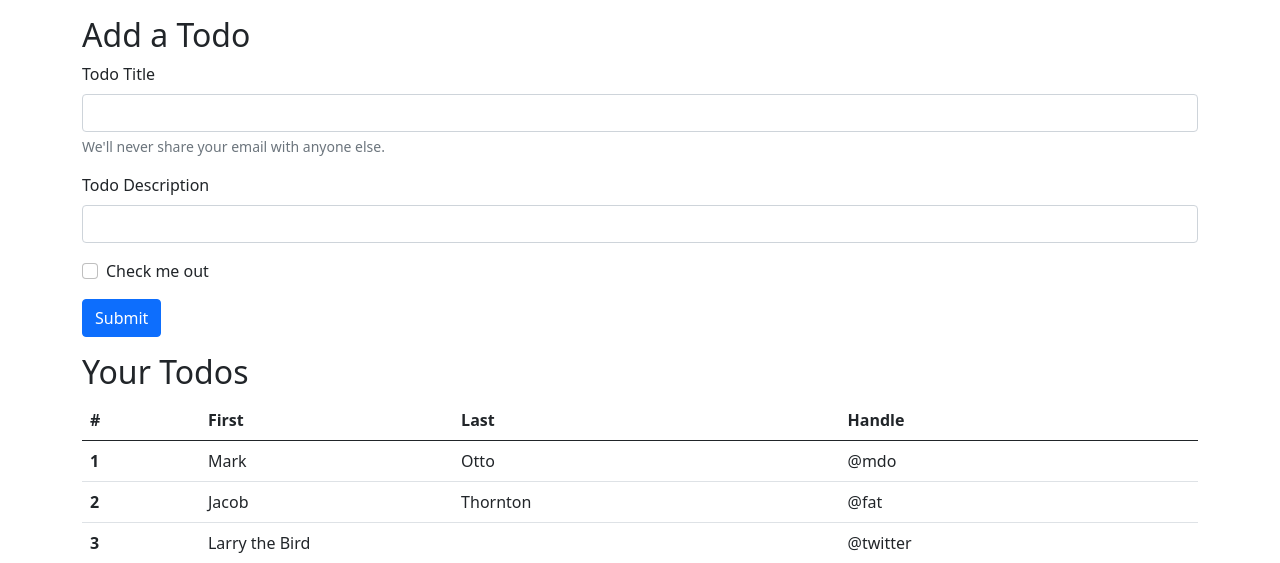
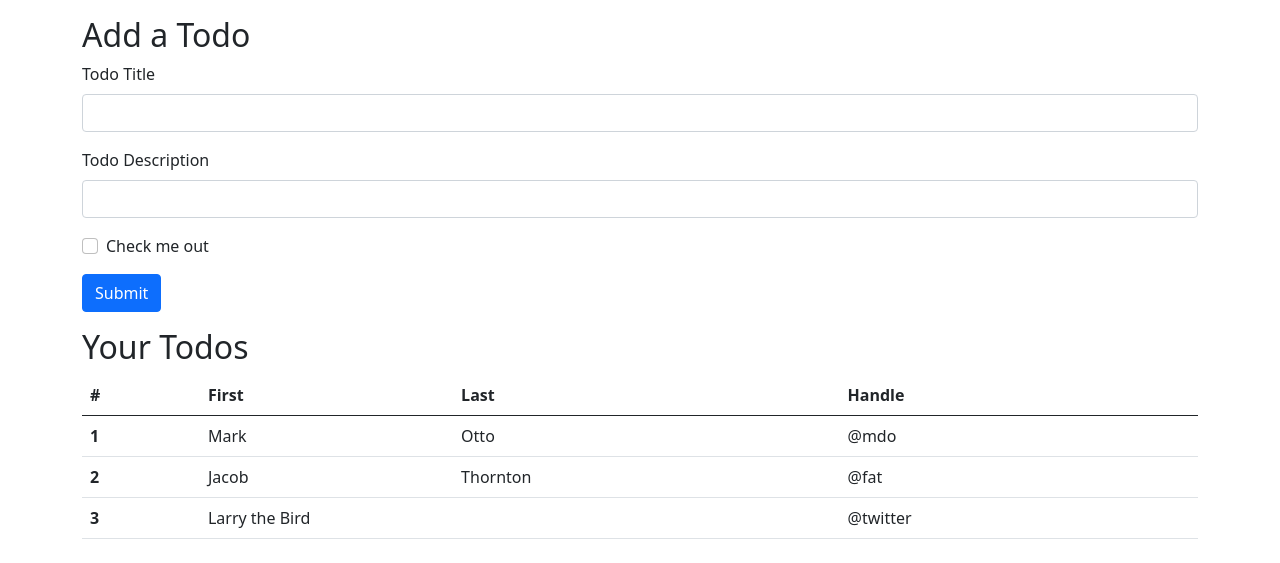
Before and after one commit to devanubhav01/codeverse, a Flask app: page / in a window 1280 px wide. Shown: the part 56-619 px from the top of the page. Run offline with Flask 3, Linux system fonts and the light colour scheme.

Commit message:
Sep 5, 2026, 2:29 PM

```diff
--- a/Python files/templates/index.html
+++ b/Python files/templates/index.html
@@ -60,7 +60,7 @@
         <div class="mb-3">
             <label for="title" class="form-label">Todo Title</label>
             <input type="text" class="form-control" id="title" aria-describedby="emailHelp">
-            <div id="emailHelp" class="form-text">We'll never share your email with anyone else.</div>
+
         </div>
         <div class="mb-3">
             <label for="desc" class="form-label">Todo Description</label>
```
